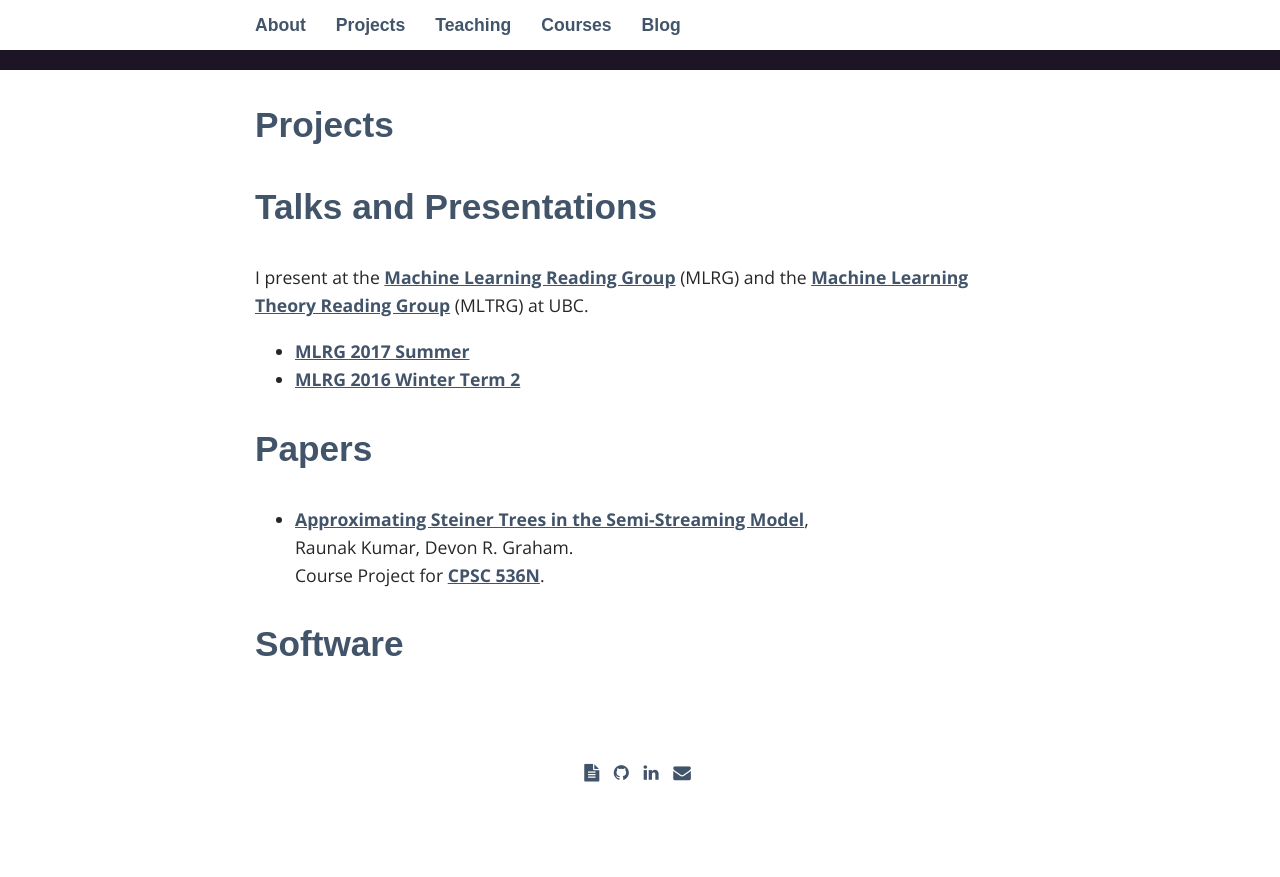
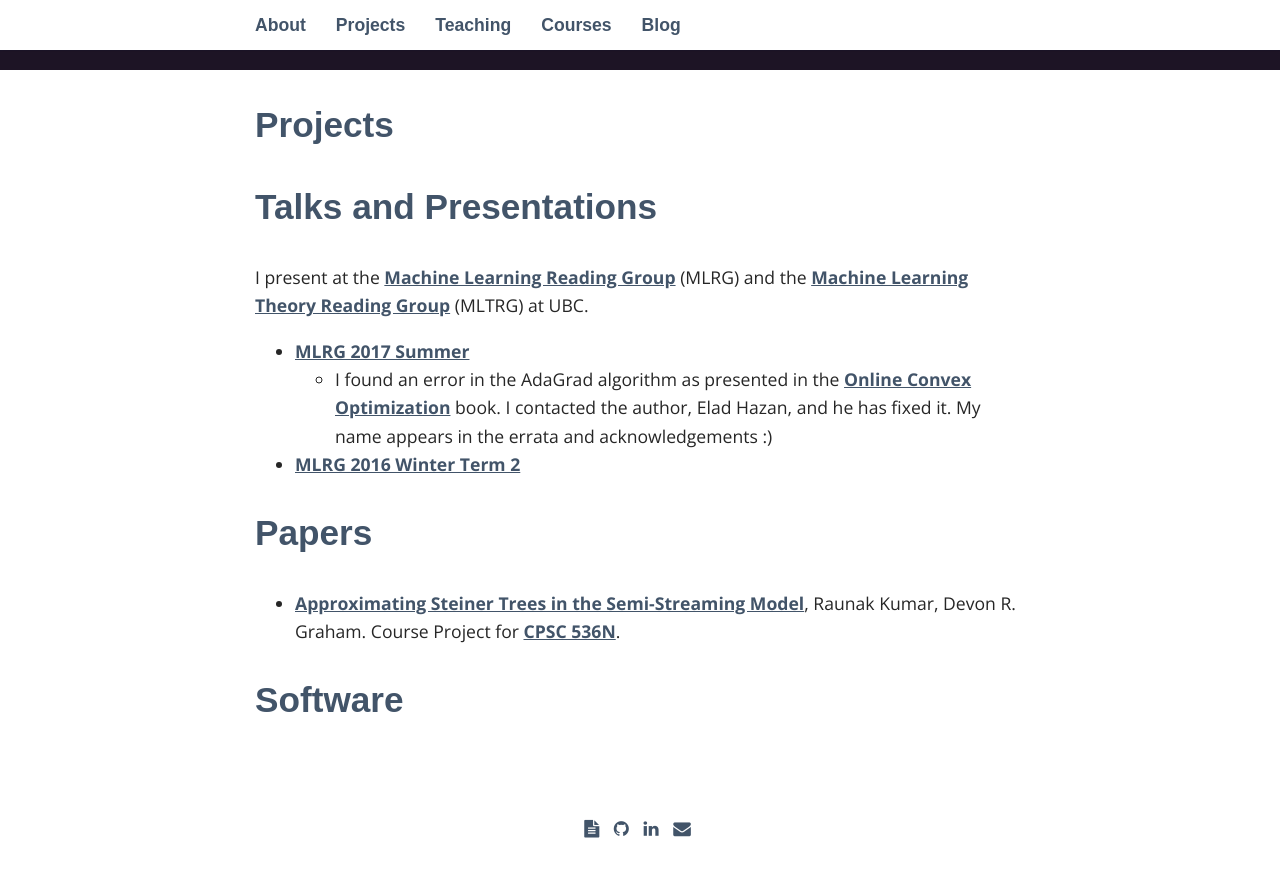
Before and after one commit to raunakkmr/raunakkmr.github.io, a Jekyll site: the page built from _pages/02_projects.md, in a window 1280 px wide and 900 px high, scrolled down 340 px. Shown: the top 877 px of the window. Built offline with Jekyll 4.4.1, drawn with Linux system fonts in a browser that asks for light colours; nearby versions of some CDN libraries; some web fonts are replaced; before the commit the page ends 1184 px from its top, so only the background shows below that.

Commit message:
projects

```diff
--- a/_pages/02_projects.md
+++ b/_pages/02_projects.md
@@ -11,6 +11,10 @@ I present at the [Machine Learning Reading Group](https://www.cs.ubc.ca/labs/lci
 Group](https://www.cs.ubc.ca/labs/beta/Courses/MLTRG.html) (MLTRG) at UBC.
 
 * [MLRG 2017 Summer](../documents/mlrg-2017-summer.pdf)
+    * I found an error in the AdaGrad algorithm as presented in the [Online
+      Convex Optimization](ocobook.cs.princeton.edu) book. I contacted the
+      author, Elad Hazan, and he has fixed it. My name appears in the errata and
+      acknowledgements :)
 * [MLRG 2016 Winter Term 2](../documents/mlrg-2016-winter-2.pdf)
 
 ## Papers
```
